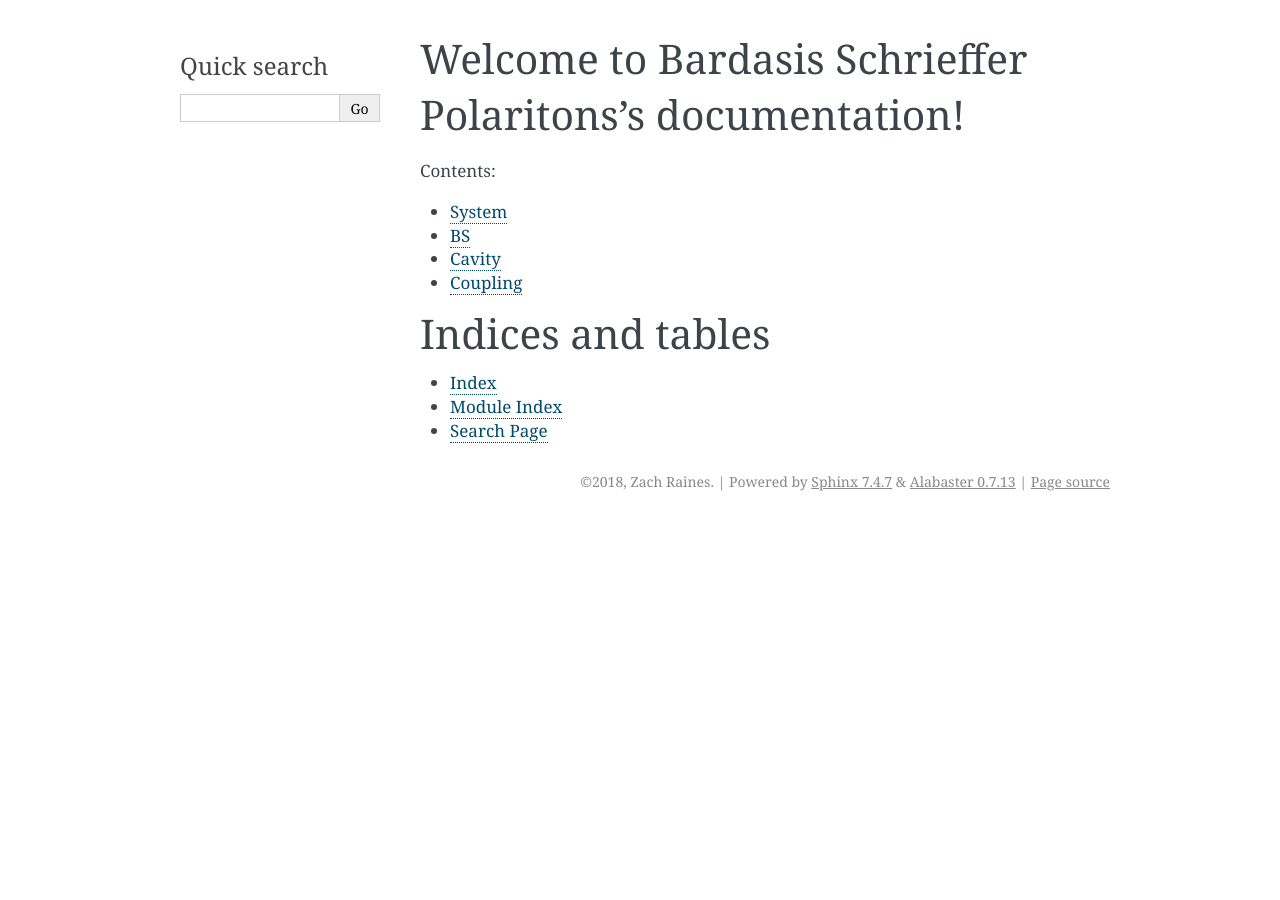
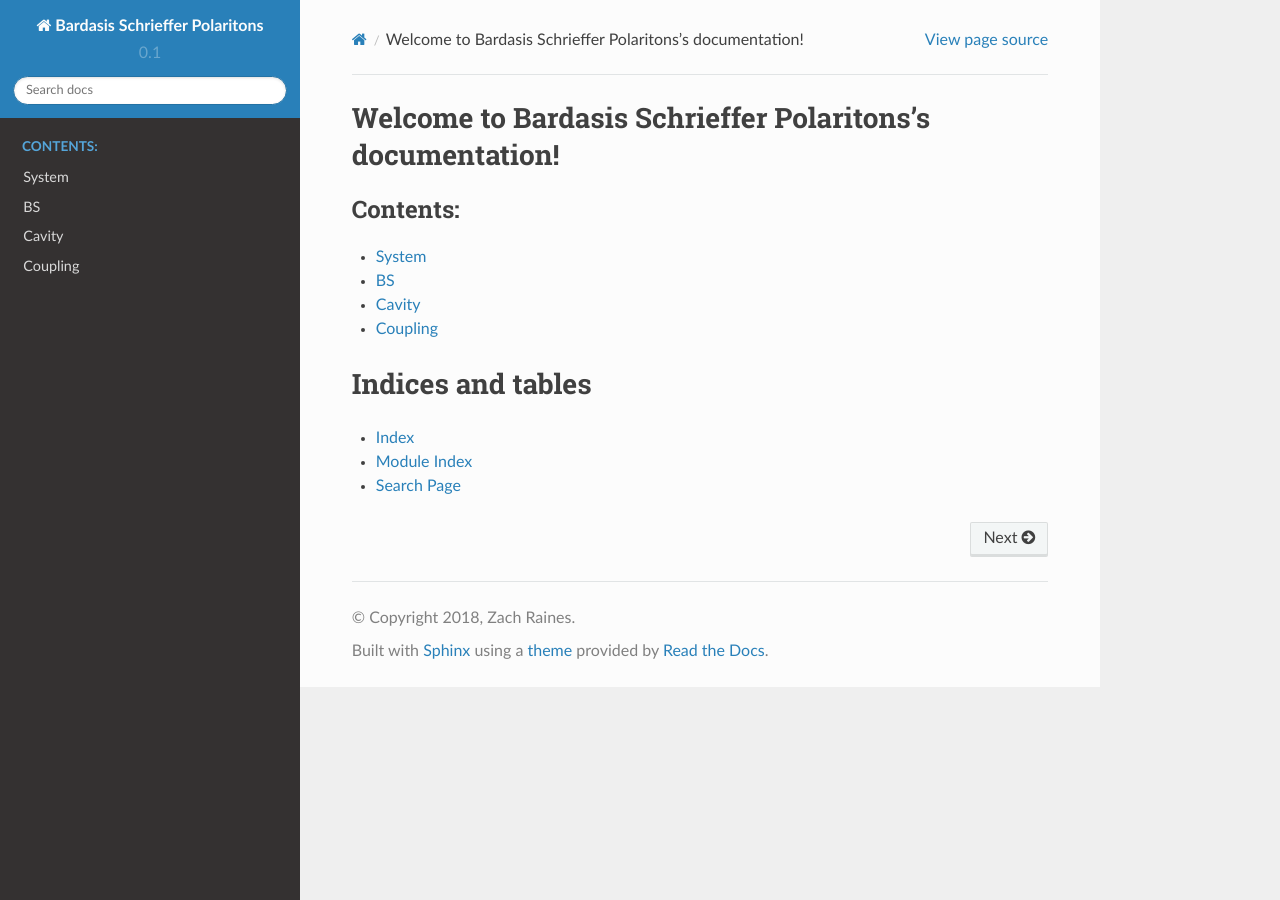
Before and after one commit to raineszm/cavity-superconductor-polaritons, a Sphinx documentation site: the page built from python/doc/source/index.rst, in a window 1280 px wide. Built offline with Sphinx 7.4.7 and the Read the Docs theme 2.0.0, drawn with Linux system fonts in a browser that asks for light colours; formulas are drawn with MathJax 3.

Commit message:
Play around with sphinx themes

```diff
--- a/python/doc/source/conf.py
+++ b/python/doc/source/conf.py
@@ -91,7 +91,7 @@ todo_include_todos = False
 # The theme to use for HTML and HTML Help pages.  See the documentation for
 # a list of builtin themes.
 #
-html_theme = 'alabaster'
+html_theme = 'sphinx_rtd_theme'
 
 # Theme options are theme-specific and customize the look and feel of a theme
 # further.  For a list of options available for each theme, see the
@@ -109,10 +109,19 @@ html_static_path = ['_static']
 #
 # This is required for the alabaster theme
 # refs: http://alabaster.readthedocs.io/en/latest/installation.html#sidebars
+# html_sidebars = {
+#     '**': [
+#         'relations.html',  # needs 'show_related': True theme option to display
+#         'searchbox.html',
+#     ]
+# }
 html_sidebars = {
     '**': [
-        'relations.html',  # needs 'show_related': True theme option to display
+        'about.html',
+        'navigation.html',
+        'relations.html',
         'searchbox.html',
+        'donate.html',
     ]
 }
 
```
